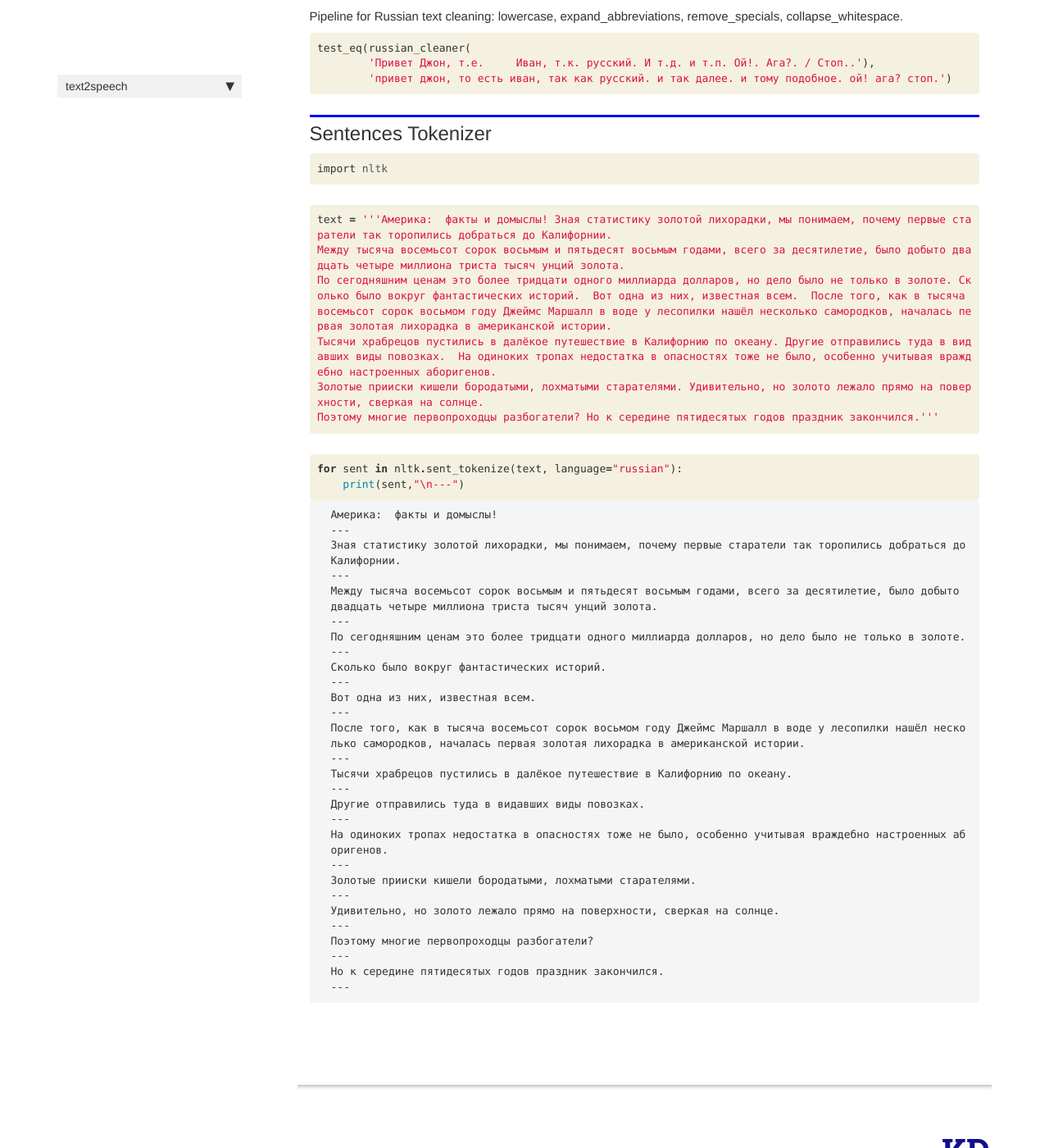
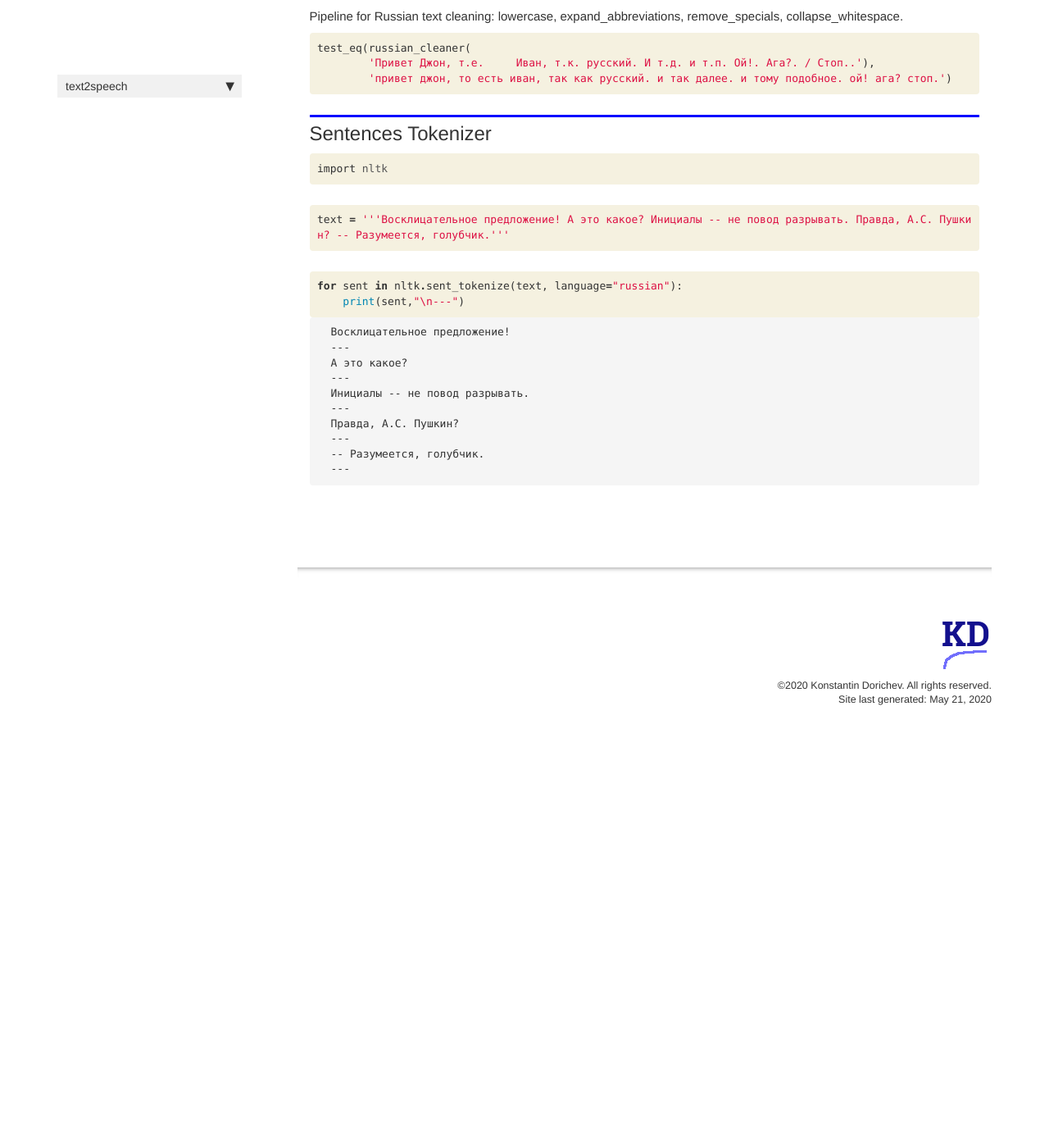
Before and after one commit to kdorichev/text2speech, a Jekyll site: the page built from docs/text_norm.html, in a window 1280 px wide and 1400 px high, scrolled down 2178 px. Shown: the whole window at 82% size. Built offline with Jekyll 4.4.1, drawn with Linux system fonts in a browser that asks for light colours; nearby versions of some CDN libraries; comment, search, counter and statistics services are not loaded; after the commit the page ends 3091 px from its top, so only the background shows below that.

Commit message:
Sentence tokenizer examples added

```diff
--- a/docs/text_norm.html
+++ b/docs/text_norm.html
@@ -455,12 +455,7 @@ description: "Functions used for TTS Dataset Preparation"
 
 <div class="inner_cell">
     <div class="input_area">
-<div class=" highlight hl-ipython3"><pre><span></span><span class="n">text</span> <span class="o">=</span> <span class="s1">&#39;&#39;&#39;Америка:  факты и домыслы! Зная статистику золотой лихорадки, мы понимаем, почему первые старатели так торопились добраться до Калифорнии. </span>
-<span class="s1">Между тысяча восемьсот сорок восьмым и пятьдесят восьмым годами, всего за десятилетие, было добыто двадцать четыре миллиона триста тысяч унций золота.</span>
-<span class="s1">По сегодняшним ценам это более тридцати одного миллиарда долларов, но дело было не только в золоте. Сколько было вокруг фантастических историй.  Вот одна из них, известная всем.  После того, как в тысяча восемьсот сорок восьмом году Джеймс Маршалл в воде у лесопилки нашёл несколько самородков, началась первая золотая лихорадка в американской истории.</span>
-<span class="s1">Тысячи храбрецов пустились в далёкое путешествие в Калифорнию по океану. Другие отправились туда в видавших виды повозках.  На одиноких тропах недостатка в опасностях тоже не было, особенно учитывая враждебно настроенных аборигенов.</span>
-<span class="s1">Золотые прииски кишели бородатыми, лохматыми старателями. Удивительно, но золото лежало прямо на поверхности, сверкая на солнце.</span>
-<span class="s1">Поэтому многие первопроходцы разбогатели? Но к середине пятидесятых годов праздник закончился.&#39;&#39;&#39;</span>
+<div class=" highlight hl-ipython3"><pre><span></span><span class="n">text</span> <span class="o">=</span> <span class="s1">&#39;&#39;&#39;Восклицательное предложение! А это какое? Инициалы -- не повод разрывать. Правда, А.С. Пушкин? -- Разумеется, голубчик.&#39;&#39;&#39;</span>
 </pre></div>
 
     </div>
@@ -491,33 +486,15 @@ description: "Functions used for TTS Dataset Preparation"
 <div class="output_area">
 
 <div class="output_subarea output_stream output_stdout output_text">
-<pre>Америка:  факты и домыслы!
+<pre>Восклицательное предложение!
 ---
-Зная статистику золотой лихорадки, мы понимаем, почему первые старатели так торопились добраться до Калифорнии.
+А это какое?
 ---
-Между тысяча восемьсот сорок восьмым и пятьдесят восьмым годами, всего за десятилетие, было добыто двадцать четыре миллиона триста тысяч унций золота.
+Инициалы -- не повод разрывать.
 ---
-По сегодняшним ценам это более тридцати одного миллиарда долларов, но дело было не только в золоте.
+Правда, А.С. Пушкин?
 ---
-Сколько было вокруг фантастических историй.
----
-Вот одна из них, известная всем.
----
-После того, как в тысяча восемьсот сорок восьмом году Джеймс Маршалл в воде у лесопилки нашёл несколько самородков, началась первая золотая лихорадка в американской истории.
----
-Тысячи храбрецов пустились в далёкое путешествие в Калифорнию по океану.
----
-Другие отправились туда в видавших виды повозках.
----
-На одиноких тропах недостатка в опасностях тоже не было, особенно учитывая враждебно настроенных аборигенов.
----
-Золотые прииски кишели бородатыми, лохматыми старателями.
----
-Удивительно, но золото лежало прямо на поверхности, сверкая на солнце.
----
-Поэтому многие первопроходцы разбогатели?
----
-Но к середине пятидесятых годов праздник закончился.
+-- Разумеется, голубчик.
 ---
 </pre>
 </div>
```
Also changed, not shown: 1 other file.
